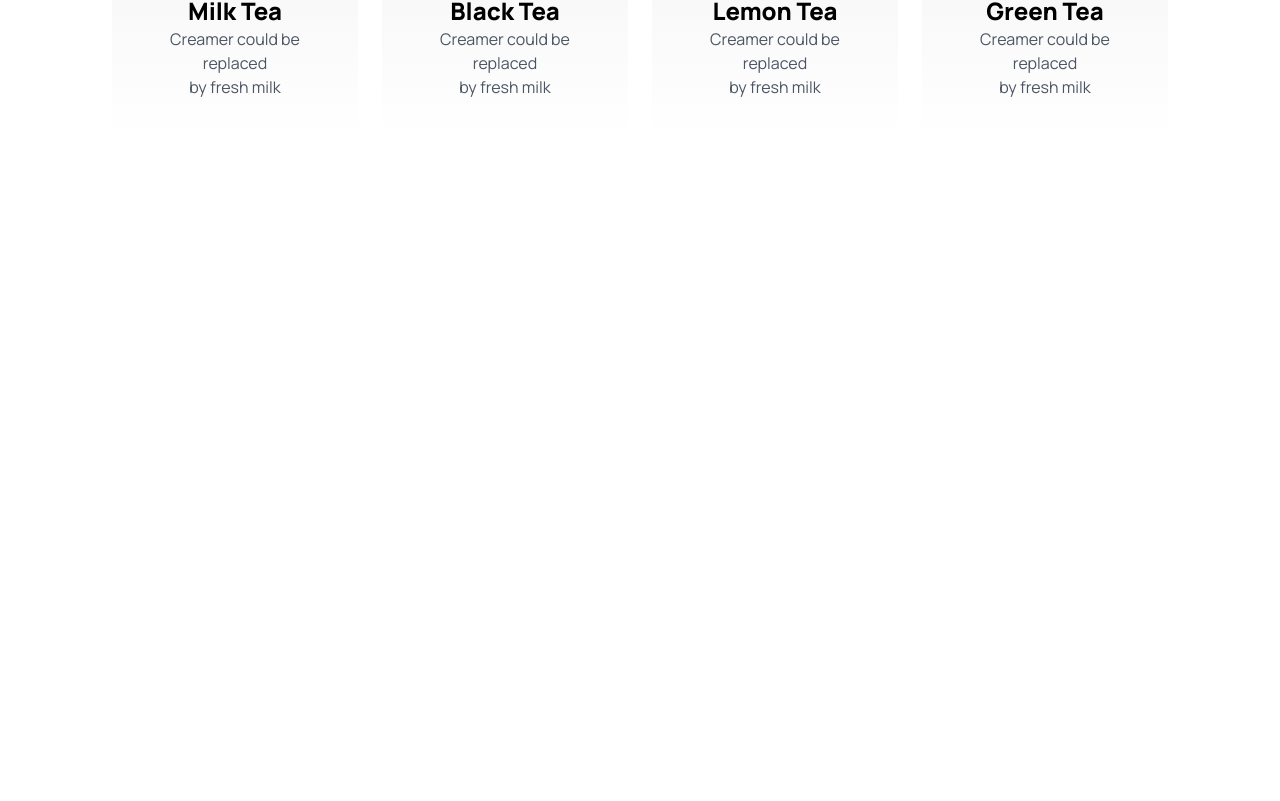
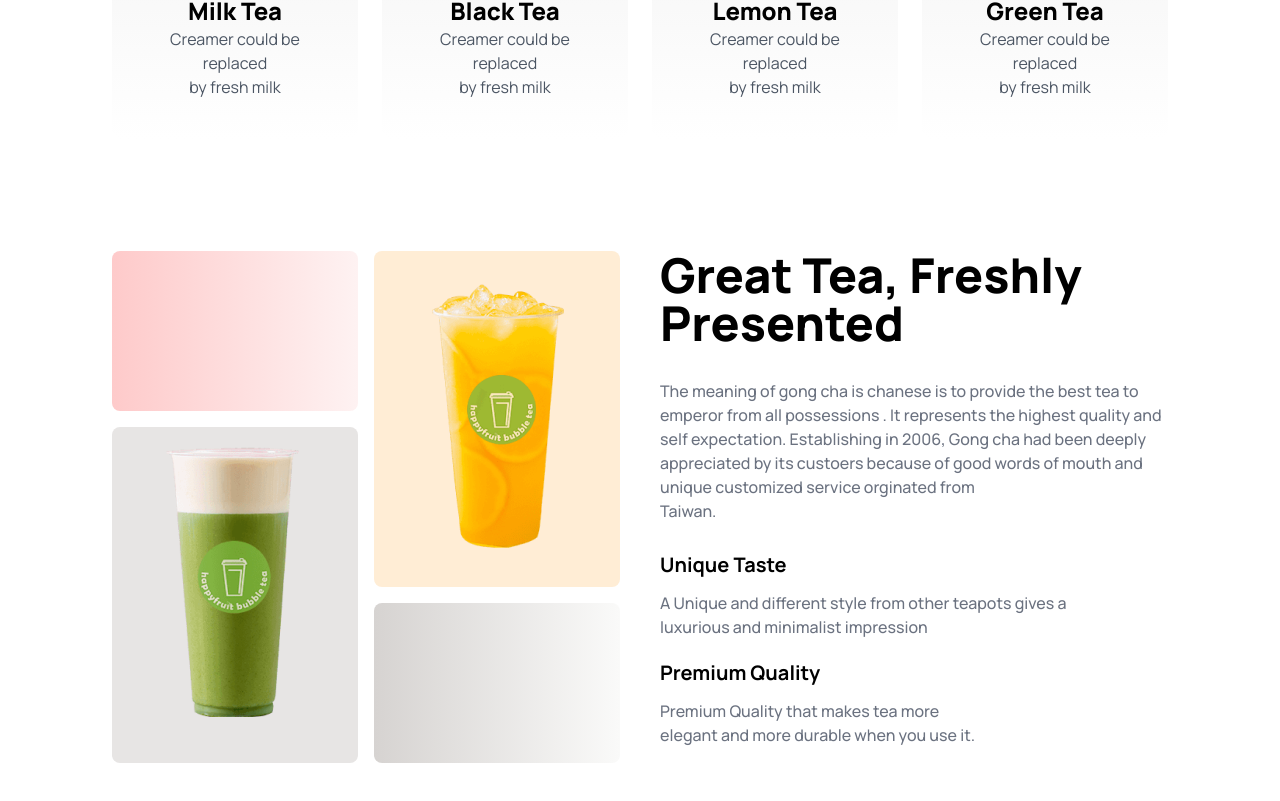
Before and after one commit to Minhaj-Siam/Tea-House, a plain HTML site: page index.html in a window 1280 px wide. Shown: the part 1022-1823 px from the top of the page. Before the commit the page ends 1273 px from the top, so only its background shows below. Drawn offline with nearby package versions, Linux system fonts and the light colour scheme.

Commit message:
added great tea section

```diff
--- a/index.html
+++ b/index.html
@@ -108,6 +108,44 @@
                 </div>
             </div>
         </section>
+        <!-- Great Tea Section -->
+        <section class="my-28">
+            <div class="grid sm:grid-cols-1 md:grid-cols-2 gap-10">
+                <!-- image-container -->
+                <div class="grid grid-cols-2 grid-rows-3 gap-4 h-fit">
+                    <div class="h-40 bg-gradient-to-r from-red-200 to-red-50 rounded-lg"></div>
+                    <div class="bg-orange-100 rounded-lg row-span-2 ">
+                        <img class="mx-auto mt-8" src="./images/fresh-1.png" alt="">
+                    </div>
+                    <div class="bg-stone-200 rounded-lg row-span-2">
+                        <img class="mx-auto my-4" src="./images/fresh-2.png" alt="">
+                    </div>
+                    <div class="h-40 bg-gradient-to-r from-stone-300 to-stone-50 rounded-lg"></div>
+                </div>
+
+                <!-- text container -->
+                <div class="md:">
+                    <h3 class="lg:mb-8 lg:text-5xl md:text-4xl text-4xl font-extrabold
+                    mb-5 whitespace-nowrap">Great Tea, Freshly <br>Presented</h3>
+                    <p class="text-gray-500 font-medium mb-7">The meaning of gong cha is chanese is to provide the best
+                        tea
+                        to emperor from all possessions .
+                        It represents the
+                        highest quality and self expectation. Establishing in 2006, Gong cha had been deeply appreciated
+                        by its custoers because
+                        of good words of mouth and unique customized service orginated from <br>Taiwan.</p>
+                    <h5 class="text-xl font-bold mb-3">Unique Taste</h5>
+                    <p class="text-gray-500 font-medium mb-5">A Unique and different style from other teapots gives a
+                        <br>
+                        luxurious and minimalist impression
+                    </p>
+                    <h5 class="text-xl font-bold mb-3">Premium Quality</h5>
+                    <p class="text-gray-500 font-medium">Premium Quality that makes tea more <br> elegant and more
+                        durable
+                        when you use it.</p>
+                </div>
+            </div>
+        </section>
     </main>
     <footer>
 
```
